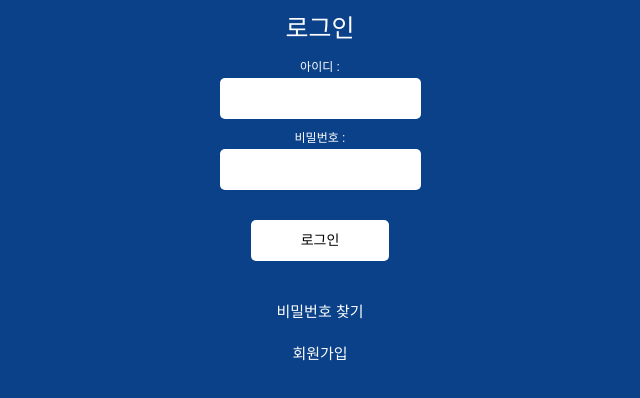
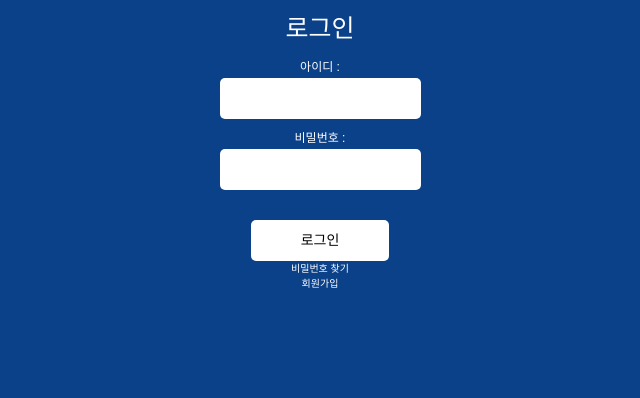
Before and after one commit to kjw-303/new-smart, a React (Create React App) app: page /login in a window 1280 px wide. Shown: the top 398 px of the page, without its empty margins (320-960 px from the left). Built offline with nearby package versions, Linux system fonts and the light colour scheme.

Commit message:
# css 머지

```diff
--- a/src/css/Contents.css
+++ b/src/css/Contents.css
@@ -55,7 +55,7 @@
   color: dimgray;
 }
 
-.subitemChildren .subitemLabel~ul {
+.subitemChildren .subitemLabel ~ ul {
   margin: 0.3rem 0;
 }
 
@@ -98,62 +98,41 @@
   text-overflow: ellipsis;
 }
 
-.pwLink {
-  margin-top: 4rem;
-  font-size: 1.5rem;
-}
-
-.joinLink {
-  margin-top: 2rem;
-  font-size: 1.5rem;
-}
-
 @keyframes roll {
   0% {
     transform: translateY(0);
   }
-
   15% {
     transform: translateY(0);
   }
-
   20% {
     transform: translateY(-30px);
   }
-
   35% {
     transform: translateY(-30px);
   }
-
   40% {
     transform: translateY(-60px);
   }
-
   55% {
     transform: translateY(-60px);
   }
-
   60% {
     transform: translateY(-90px);
   }
-
   75% {
     transform: translateY(-90px);
   }
-
   80% {
     transform: translateY(-120px);
   }
-
   95% {
     transform: translateY(-120px);
   }
-
   100% {
     transform: translateY(-150px);
   }
 }
-
 /* 내 수강 정보 */
 .loginfo {
   padding: 2rem 2rem 5rem 2rem;
@@ -163,43 +142,36 @@
   text-align: left;
   color: rgba(128, 128, 128, 1);
 }
-
 .loginfo .user {
   font-size: 1.2rem;
   color: rgba(20, 148, 240, 1);
   font-weight: 800;
 }
-
 .loginfo .classInfo {
   display: flex;
   align-items: center;
   margin-top: 0.8rem;
   font-size: 1.2rem;
 }
-
 .loginfo .classInfo .class {
   margin-right: 0.8rem;
   font-size: 1.8rem;
   color: #000;
   font-weight: 700;
 }
-
 .loginfo .detail {
   display: flex;
   align-items: center;
   margin-top: 0.2rem;
 }
-
 .loginfo .detail div {
   position: relative;
   padding-right: 0.8rem;
   margin-right: 0.8rem;
 }
-
 .loginfo .detail div:last-child {
   margin: 0;
 }
-
 .loginfo .detail div:after {
   content: "";
   position: absolute;
@@ -210,35 +182,29 @@
   height: 12px;
   background: rgba(128, 128, 128, 1);
 }
-
 .loginfo .detail div:last-child:after {
   position: static;
   width: 0;
   height: 0;
 }
-
 .loginfo .field {
   margin: 0.8rem 0;
 }
-
 .btnLogout {
   padding: 1rem;
   border-radius: 0.5rem;
   background: #fff;
   color: #100404;
 }
-
 /* 바로가기 */
 .menuListContainer {
   display: flex;
   flex-wrap: wrap;
   font-size: 1.1rem;
 }
-
 .menuListContainer .menuItem {
   margin: 0 0.8rem 1.6rem;
 }
-
 .menuListContainer .icon {
   display: flex;
   align-items: center;
```
